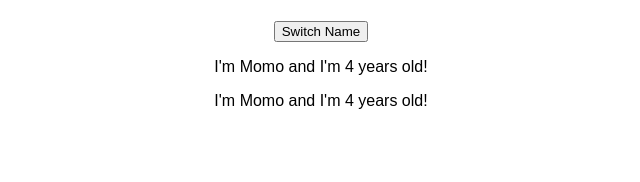
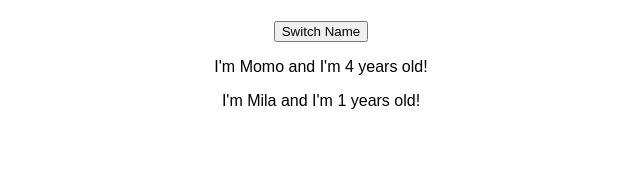
Before and after one commit to KajolThapa/BYOB, a React (Create React App) app: page / in a window 1280 px wide. Shown: the top 182 px of the page, without its empty margins (319-959 px from the left). Built offline with nearby package versions, Linux system fonts and the light colour scheme.

Commit message:
setState to manage state

```diff
--- a/src/App.js
+++ b/src/App.js
@@ -10,7 +10,12 @@ class App extends Component {
     ]
   }
   switchNameHandler = () => {
-    alert('Was Clicked');
+    this.setState({
+      persons: [
+        {name : "Momo Hauke", age: 5},
+        {name: "Mila", age: 2},
+      ]
+    })
   }
   render() {
     return (
@@ -18,7 +23,7 @@ class App extends Component {
         <h1></h1>
         <button onClick={this.switchNameHandler}> Switch Name </button>
         <Person name={this.state.persons[0].name} age={this.state.persons[0].age}> Hobbies: Playing with laser </Person>
-        <Person name={this.state.persons[0].name} age={this.state.persons[0].age} />
+        <Person name={this.state.persons[1].name} age={this.state.persons[1].age} />
       </div>
     );
   }
```
